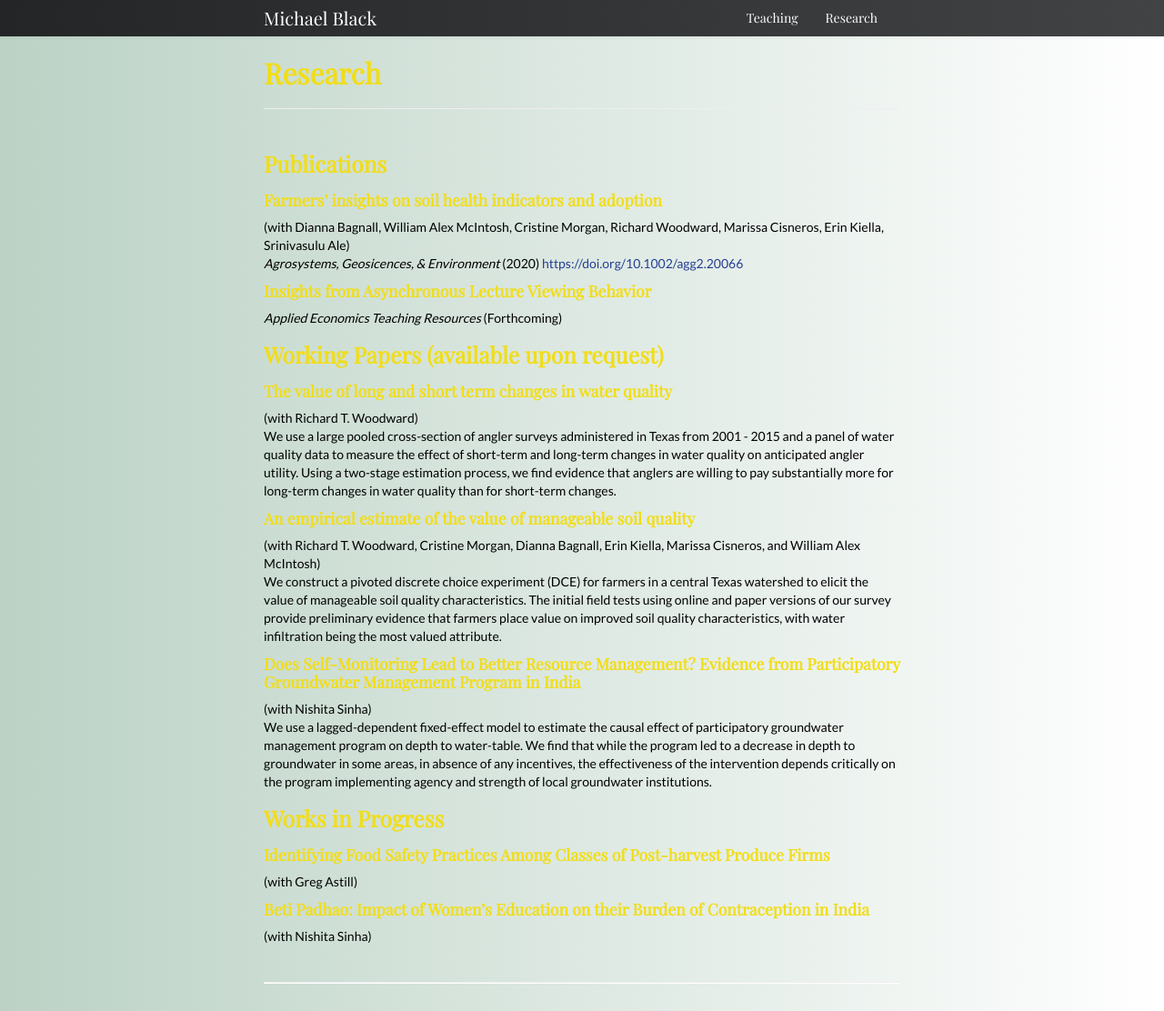
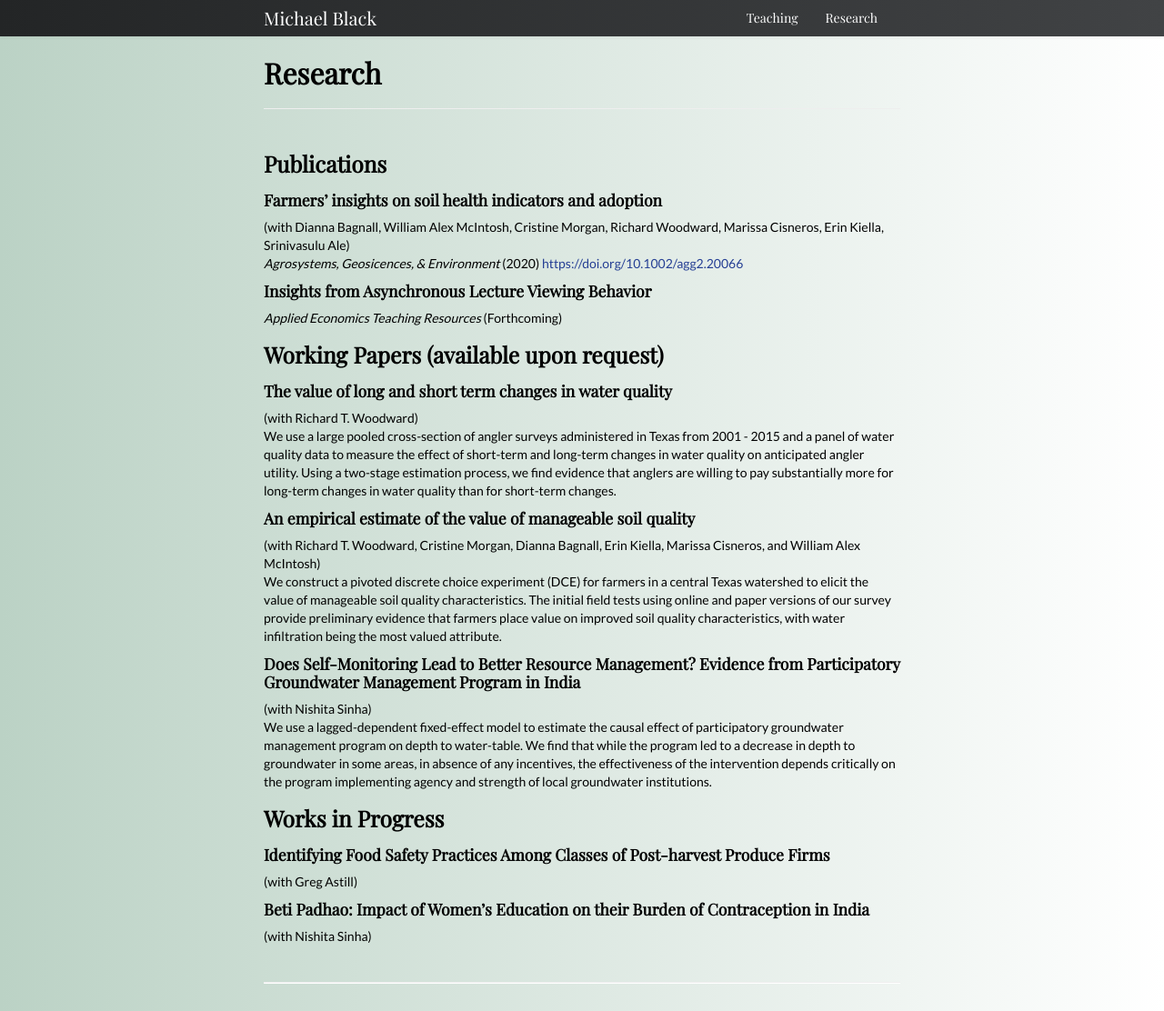
Before and after one commit to michael-black/michael-black.github.io, a Jekyll site: the page built from pages/research.md, in a window 1280 px wide. Shown: the whole page at 91% size. Built offline with Jekyll 4.4.1, drawn with Linux system fonts in a browser that asks for light colours.

Commit message:
From yellow to black

```diff
--- a/assets/themes/twitter/css/my_custom_css.css
+++ b/assets/themes/twitter/css/my_custom_css.css
@@ -80,7 +80,7 @@ td.right {
 
 
 h1, h2, h3, h4 {
-    color: #F1DD1A;
+    color: black;
 }
 
 .danger {
```
